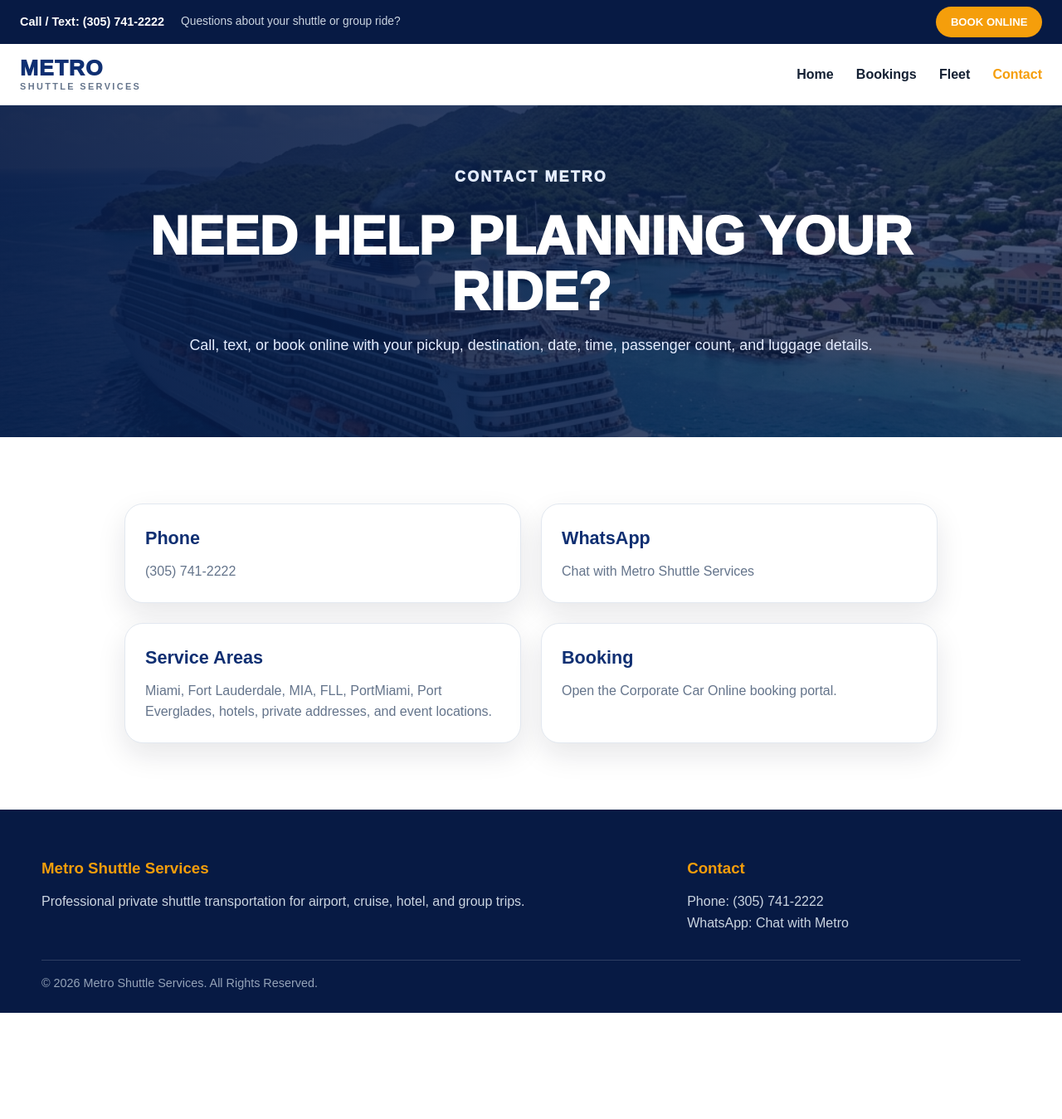
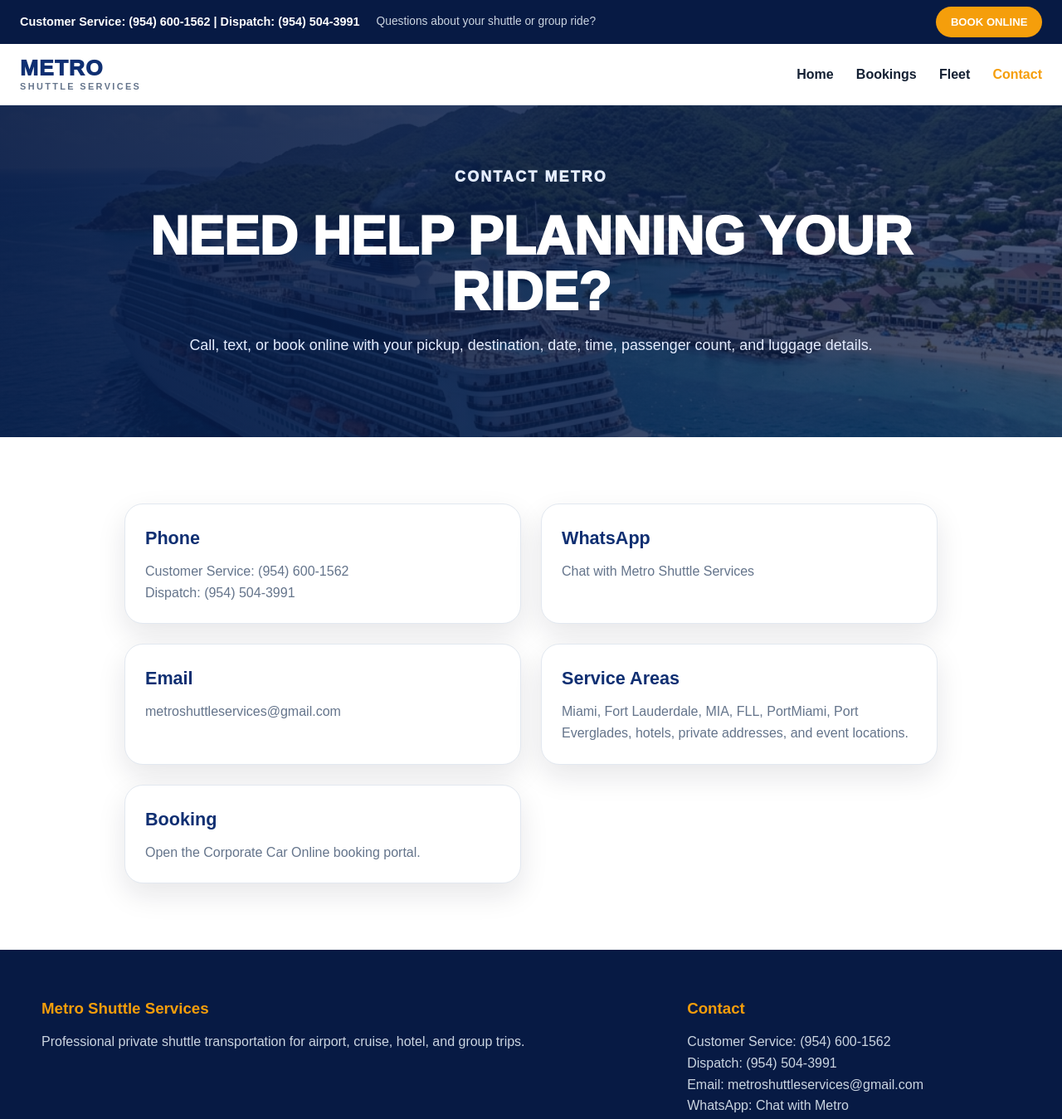
Before and after one commit to sandroescobar/metro_shuttle, a website: page metroshuttleservices.com/public/contact.html in a window 1280 px wide. Shown: the top 1349 px of the page at 83% size. Before the commit the page ends 1221 px from the top, so only its background shows below. Drawn offline with Linux system fonts and the light colour scheme.

Commit message:
august 5th changes

```diff
--- a/metroshuttleservices.com/public/contact.html
+++ b/metroshuttleservices.com/public/contact.html
@@ -10,7 +10,7 @@
 <body>
   <header>
     <div class="topbar">
-      <div class="topbar-phone">Call / Text: (305) 741-2222</div>
+      <div class="topbar-phone">Customer Service: (954) 600-1562 | Dispatch: (954) 504-3991</div>
       <div class="topbar-note">Questions about your shuttle or group ride?</div>
       <a class="topbar-cta" href="/Bookings">Book Online</a>
     </div>
@@ -38,11 +38,16 @@
       <div class="contact-grid">
         <article class="contact-card">
           <h3>Phone</h3>
-          <p><a href="tel:+13057412222">(305) 741-2222</a></p>
+          <p>Customer Service: <a href="tel:+19546001562">(954) 600-1562</a></p>
+          <p>Dispatch: <a href="tel:+19545043991">(954) 504-3991</a></p>
         </article>
         <article class="contact-card">
           <h3>WhatsApp</h3>
-          <p><a href="https://wa.me/13057412222">Chat with Metro Shuttle Services</a></p>
+          <p><a href="https://wa.me/19545043991">Chat with Metro Shuttle Services</a></p>
+        </article>
+        <article class="contact-card">
+          <h3>Email</h3>
+          <p><a href="mailto:metroshuttleservices@gmail.com">metroshuttleservices@gmail.com</a></p>
         </article>
         <article class="contact-card">
           <h3>Service Areas</h3>
@@ -59,7 +64,7 @@
   <footer>
     <div class="footer-grid">
       <div><h3>Metro Shuttle Services</h3><p>Professional private shuttle transportation for airport, cruise, hotel, and group trips.</p></div>
-      <div><h3>Contact</h3><p>Phone: (305) 741-2222</p><p><a href="https://wa.me/13057412222">WhatsApp: Chat with Metro</a></p></div>
+      <div><h3>Contact</h3><p>Customer Service: <a href="tel:+19546001562">(954) 600-1562</a></p><p>Dispatch: <a href="tel:+19545043991">(954) 504-3991</a></p><p>Email: <a href="mailto:metroshuttleservices@gmail.com">metroshuttleservices@gmail.com</a></p><p><a href="https://wa.me/19545043991">WhatsApp: Chat with Metro</a></p></div>
     </div>
     <div class="footer-bottom">© 2026 Metro Shuttle Services. All Rights Reserved.</div>
   </footer>
```
Also changed, not shown: metroshuttleservices.com/public/bookings.html (+4 -4 lines), metroshuttleservices.com/public/fleet.html (+2 -2 lines), metroshuttleservices.com/public/index.html (+6 -4 lines).
